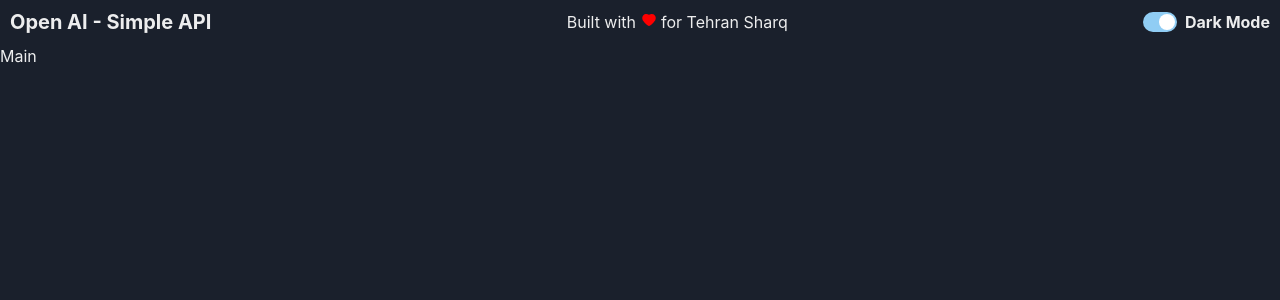
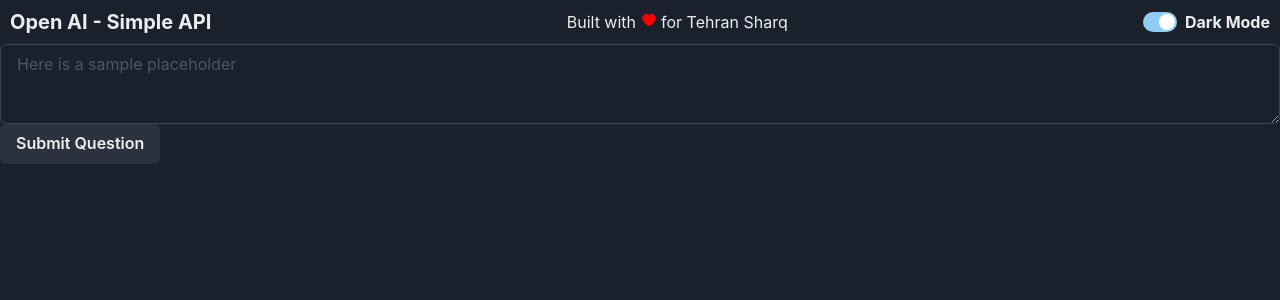
Before and after one commit to AmiraliShs/OpenAI-Simple-Api, a React (Vite) app: page / in a window 1280 px wide. Shown: the top 300 px of the page. Built offline with nearby package versions, Linux system fonts and the light colour scheme.

Commit message:
Add main content (Text area)

```diff
--- a/src/App.tsx
+++ b/src/App.tsx
@@ -1,5 +1,6 @@
 import { Grid, GridItem } from "@chakra-ui/react";
 import Navigation from "./components/Navigation";
+import Main from "./components/Main";
 
 function App() {
   return (
@@ -7,7 +8,9 @@ function App() {
       <GridItem area="nav">
         <Navigation />
       </GridItem>
-      <GridItem area="main">Main</GridItem>
+      <GridItem area="main">
+        <Main />
+      </GridItem>
     </Grid>
   );
 }
--- /dev/null
+++ b/src/components/Main.tsx
@@ -0,0 +1,12 @@
+import { Button, Textarea } from "@chakra-ui/react";
+
+const Main = () => {
+  return (
+    <>
+      <Textarea size="md" placeholder="Here is a sample placeholder" />
+      <Button>Submit Question</Button>
+    </>
+  );
+};
+
+export default Main;
```
